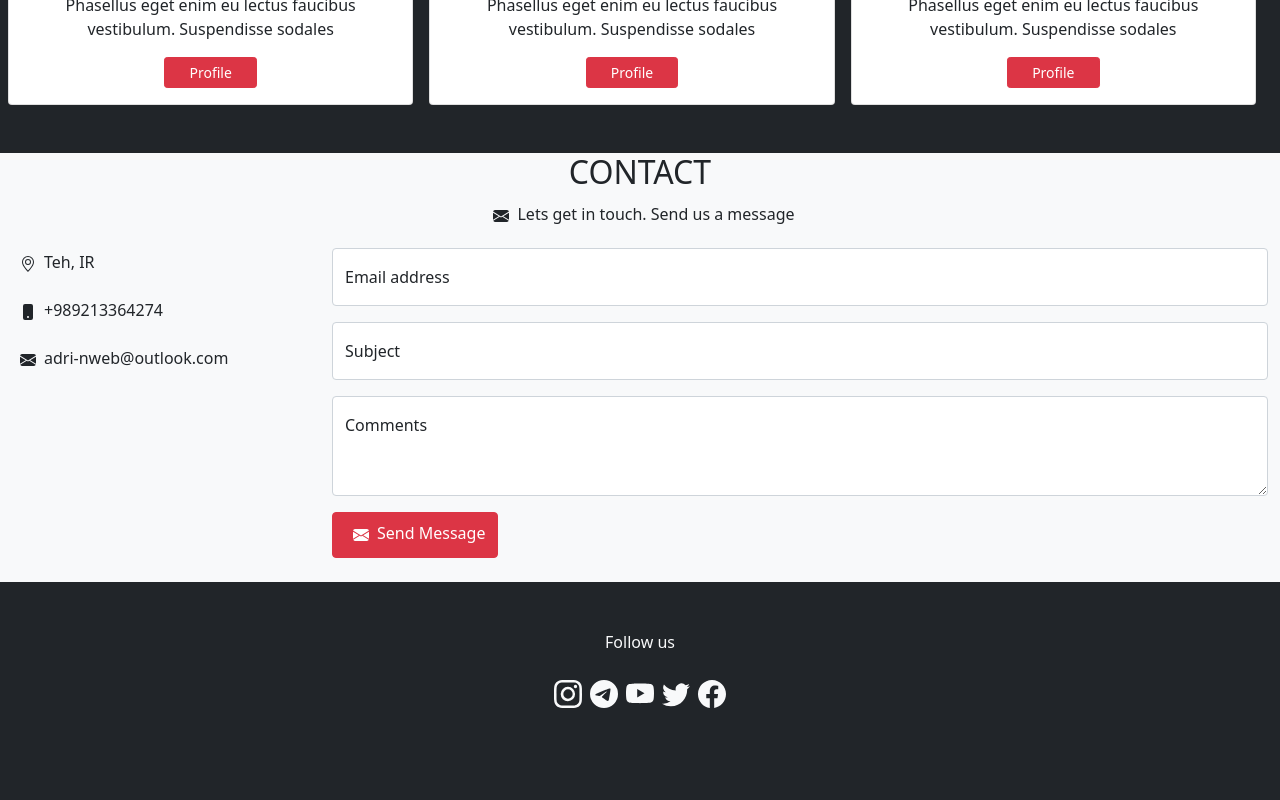
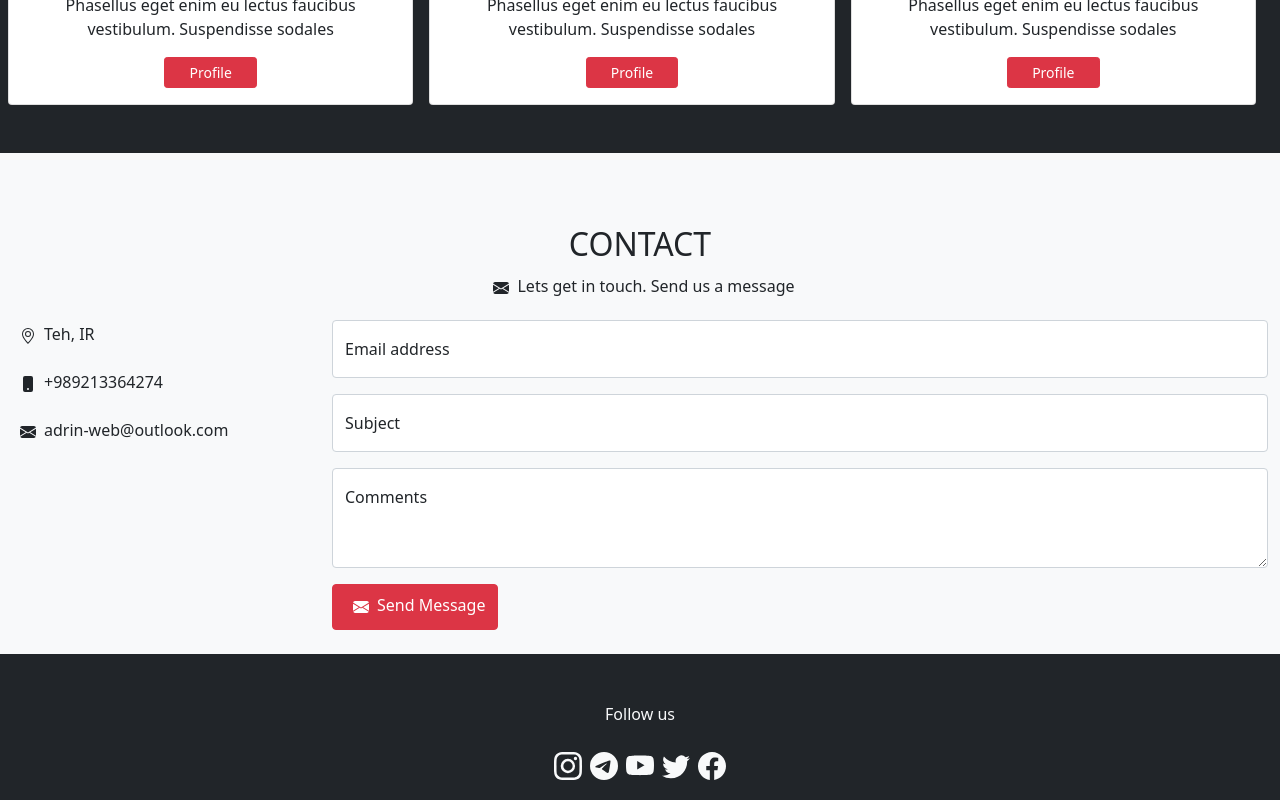
Before and after one commit to nimaessi/adrinsoft-react, a React (Create React App) app: page / in a window 1280 px wide. Shown: the part 1506-2306 px from the top of the page. Before the commit the page ends 2234 px from the top, so only its background shows below. Built offline with nearby package versions, Linux system fonts and the light colour scheme.

Commit message:
email change :wink:

```diff
--- a/src/components/ContactUs.js
+++ b/src/components/ContactUs.js
@@ -8,6 +8,7 @@ const ContactUs = () =>{
 
     return(
         <div className="container-fluid mt-5 bg-light" id="contactUs">
+            <br/>
                 <h2 className="text-dark text-center mt-5">CONTACT</h2>
                 <p className="text-dark text-center">
                     <Icon.EnvelopeFill className="m-2"/>
@@ -25,7 +26,7 @@ const ContactUs = () =>{
                         </p>
                         <p className="text-dark fs-6">
                         <Icon.EnvelopeFill className="m-2"/>
-                        adri-nweb@outlook.com
+                        adrin-web@outlook.com
                         </p>
                     </div>
                     <div className="col-md-9">
```
